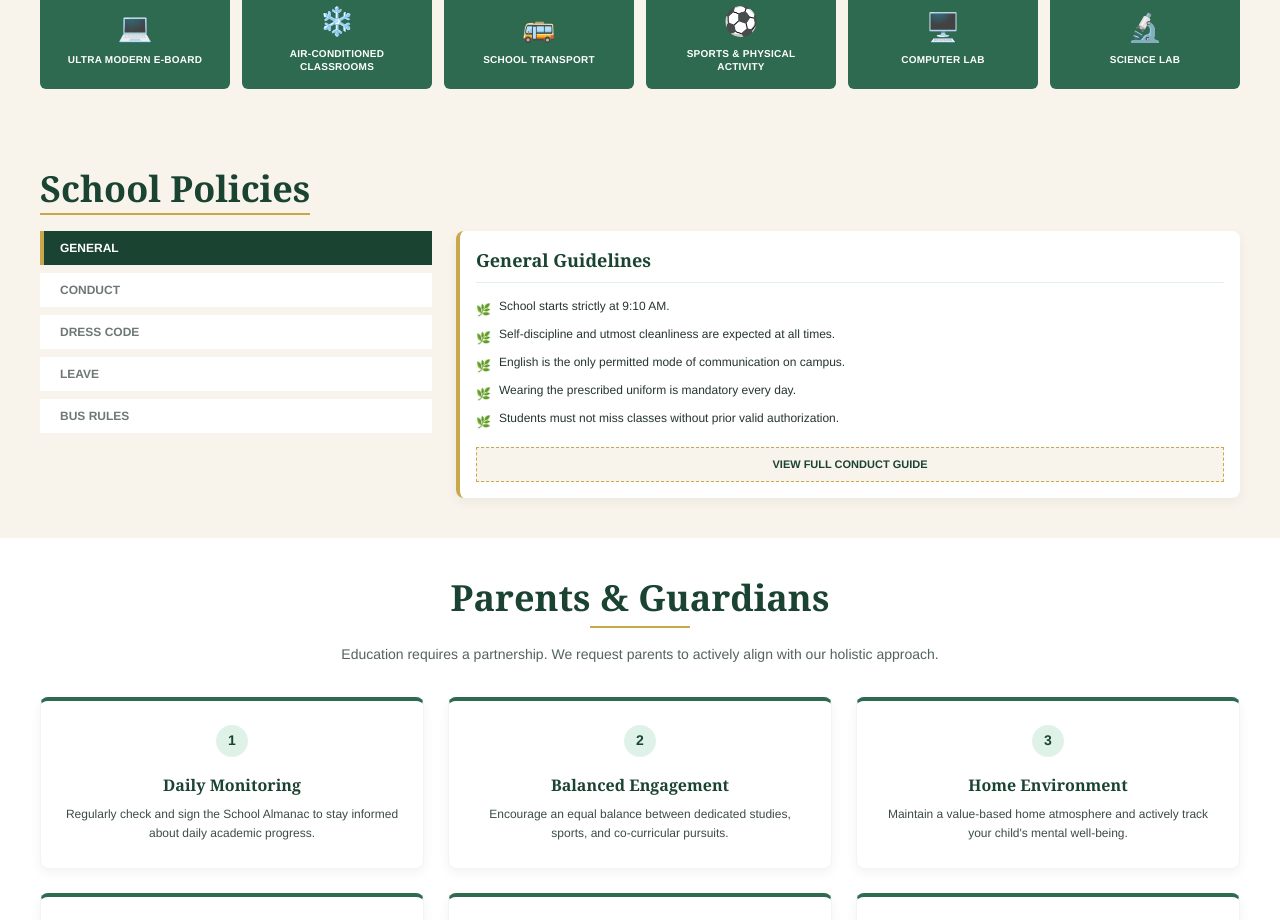
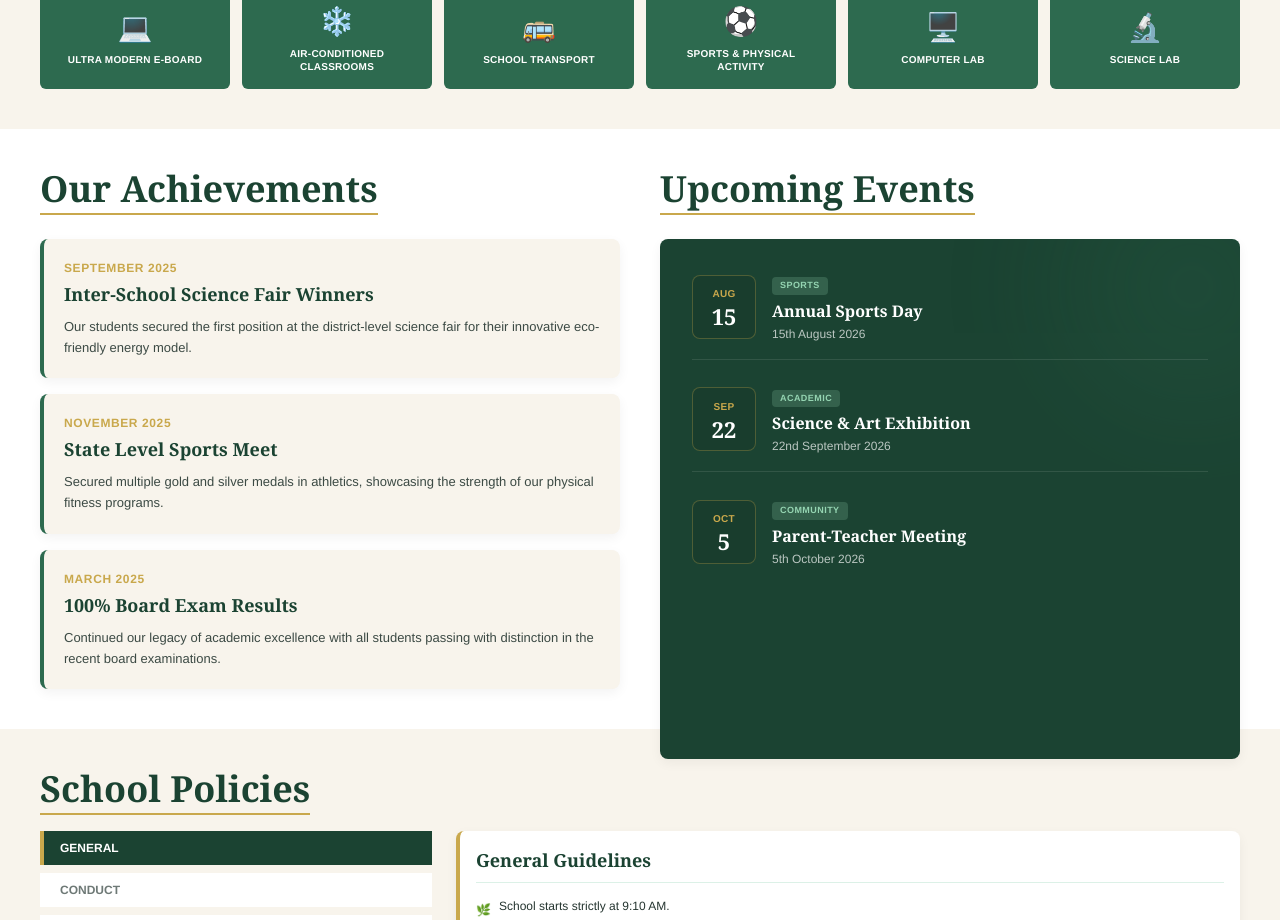
Before and after one commit to RPIS2026/Royal-Pupil, a React (Vite) app: page / in a window 1280 px wide. Shown: the part 2462-3382 px from the top of the page. Built offline with nearby package versions, Linux system fonts and the light colour scheme.

Commit message:
feat: add achievements and events section
Integrate a new component to display school achievements and upcoming events, improving engagement and visibility for school activities.

```diff
--- a/src/App.tsx
+++ b/src/App.tsx
@@ -11,6 +11,7 @@ import Faculty from './components/Faculty';
 import Facilities from './components/Facilities';
 import Policies from './components/Policies';
 import Parents from './components/Parents';
+import AchievementsEvents from './components/AchievementsEvents';
 import AdmissionsCTA from './components/AdmissionsCTA';
 import Contact from './components/Contact';
 import Footer from './components/Footer';
@@ -38,6 +39,7 @@ export default function App() {
       <Vision />
       <Faculty />
       <Facilities />
+      <AchievementsEvents />
       <Policies />
       <Parents />
       <AdmissionsCTA />
--- /dev/null
+++ b/src/components/AchievementsEvents.tsx
@@ -0,0 +1,107 @@
+import { motion } from 'motion/react';
+
+export default function AchievementsEvents() {
+  const achievements = [
+    {
+      title: "Inter-School Science Fair Winners",
+      date: "September 2025",
+      desc: "Our students secured the first position at the district-level science fair for their innovative eco-friendly energy model."
+    },
+    {
+      title: "State Level Sports Meet",
+      date: "November 2025",
+      desc: "Secured multiple gold and silver medals in athletics, showcasing the strength of our physical fitness programs."
+    },
+    {
+      title: "100% Board Exam Results",
+      date: "March 2025",
+      desc: "Continued our legacy of academic excellence with all students passing with distinction in the recent board examinations."
+    }
+  ];
+
+  const upcomingEvents = [
+    {
+      title: "Annual Sports Day",
+      date: "15th August 2026",
+      type: "Sports"
+    },
+    {
+      title: "Science & Art Exhibition",
+      date: "22nd September 2026",
+      type: "Academic"
+    },
+    {
+      title: "Parent-Teacher Meeting",
+      date: "5th October 2026",
+      type: "Community"
+    }
+  ];
+
+  return (
+    <section id="achievements" className="py-[40px] px-[40px] bg-white w-full max-w-7xl mx-auto">
+      <div className="w-full">
+        <div className="grid grid-cols-1 lg:grid-cols-2 gap-[40px]">
+
+          {/* Achievements */}
+          <div>
+            <h2 className="text-[28px] md:text-4xl font-serif font-bold text-rp-forest mb-[24px] border-b-2 border-rp-gold inline-block pb-[4px]">
+              Our Achievements
+            </h2>
+            <div className="space-y-[16px]">
+              {achievements.map((item, idx) => (
+                <motion.div
+                  key={idx}
+                  initial={{ opacity: 0, x: -20 }}
+                  whileInView={{ opacity: 1, x: 0 }}
+                  viewport={{ once: true }}
+                  transition={{ delay: idx * 0.1 }}
+                  className="bg-rp-cream p-[20px] rounded-[8px] border-l-4 border-rp-leaf shadow-[0_4px_12px_rgba(0,0,0,0.05)]"
+                >
+                  <div className="text-[12px] font-bold text-rp-gold uppercase tracking-wider mb-1">{item.date}</div>
+                  <h3 className="text-[18px] font-serif font-bold text-rp-forest mb-2">{item.title}</h3>
+                  <p className="text-[13px] text-rp-dark/80 leading-relaxed">{item.desc}</p>
+                </motion.div>
+              ))}
+            </div>
+          </div>
+
+          {/* Events */}
+          <div>
+            <h2 className="text-[28px] md:text-4xl font-serif font-bold text-rp-forest mb-[24px] border-b-2 border-rp-gold inline-block pb-[4px]">
+              Upcoming Events
+            </h2>
+            <div className="bg-rp-forest text-white rounded-[8px] p-[32px] shadow-[0_4px_12px_rgba(0,0,0,0.05)] relative overflow-hidden h-full">
+              <div className="absolute top-0 right-0 w-64 h-64 bg-rp-leaf rounded-[50%] opacity-20 -mr-20 -mt-20 blur-3xl"></div>
+
+              <div className="relative z-10 space-y-[24px]">
+                {upcomingEvents.map((event, idx) => (
+                  <motion.div
+                    key={idx}
+                    initial={{ opacity: 0, x: 20 }}
+                    whileInView={{ opacity: 1, x: 0 }}
+                    viewport={{ once: true }}
+                    transition={{ delay: idx * 0.1 }}
+                    className="flex items-center gap-[16px] border-b border-white/10 pb-[16px] last:border-0 last:pb-0"
+                  >
+                    <div className="flex-shrink-0 w-[64px] h-[64px] bg-[#1a3d2c]/80 rounded-[8px] flex flex-col items-center justify-center border border-rp-gold/30">
+                      <span className="text-[10px] uppercase font-bold text-rp-gold tracking-wide">{event.date.split(' ')[1].slice(0,3)}</span>
+                      <span className="text-[22px] font-serif font-bold leading-none mt-1">{event.date.split(' ')[0].replace(/\D/g,'')}</span>
+                    </div>
+                    <div>
+                      <span className="inline-block px-[8px] py-[2px] bg-rp-mint/20 text-rp-mint text-[9px] font-bold uppercase rounded-[4px] mb-1.5 tracking-wider">
+                        {event.type}
+                      </span>
+                      <h3 className="text-[16px] font-serif font-bold leading-tight mb-1">{event.title}</h3>
+                      <div className="text-[12px] text-white/70">{event.date}</div>
+                    </div>
+                  </motion.div>
+                ))}
+              </div>
+            </div>
+          </div>
+
+        </div>
+      </div>
+    </section>
+  );
+}
```
